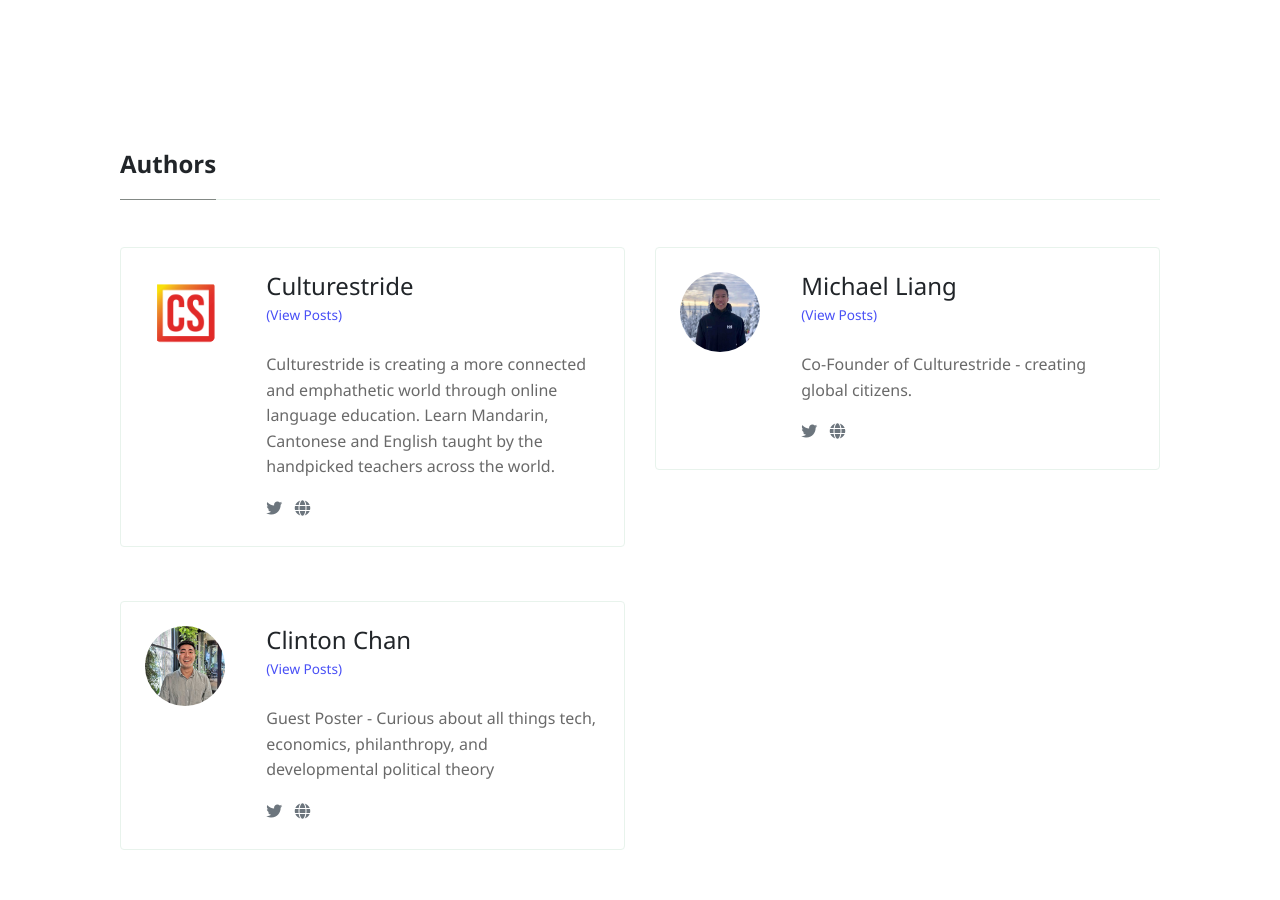
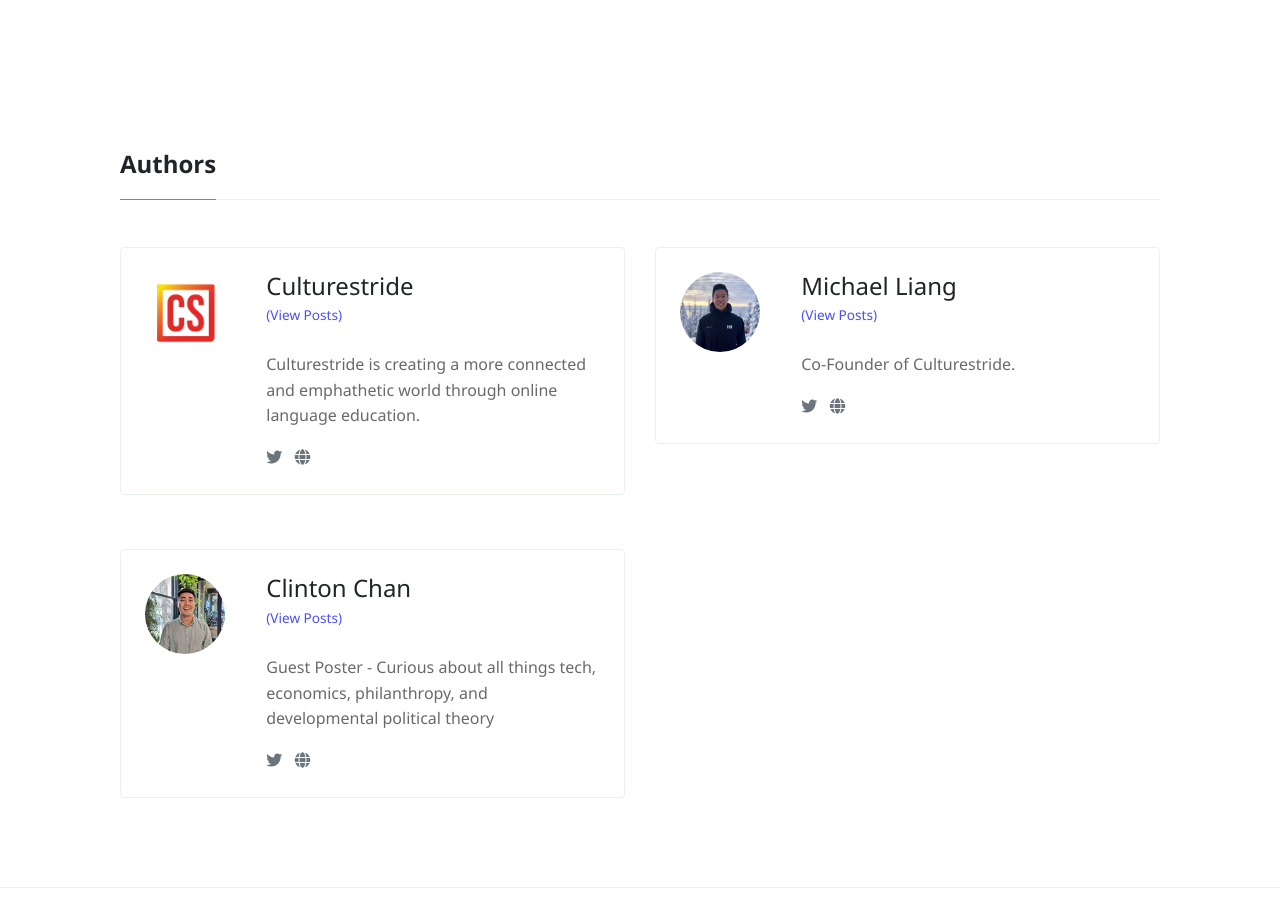
Before and after one commit to michaelliangau/culturestridethink, a Jekyll site: the page built from _pages/authors-list.html, in a window 1280 px wide and 900 px high. Built offline with Jekyll 4.4.1, drawn with Linux system fonts in a browser that asks for light colours; nearby versions of some CDN libraries.

```diff
--- a/_config.yml
+++ b/_config.yml
@@ -22,7 +22,7 @@ authors:
       name:           Culturestride
       site:           https://www.culturestride.com
       avatar:         ../think/assets/images/cslogotrans.png
-      bio:            "Culturestride is creating a more connected and emphathetic world through online language education. Learn Mandarin, Cantonese and English taught by the handpicked teachers across the world."
+      bio:            "Culturestride is creating a more connected and emphathetic world through online language education."
       email:          michael@culturestride.com
       url:            author-culturestride
 
@@ -30,7 +30,7 @@ authors:
       name:           Michael Liang
       site:           https://www.culturestride.com
       avatar:         ../think/assets/images/ml.jpg
-      bio:            "Co-Founder of Culturestride - creating global citizens."
+      bio:            "Co-Founder of Culturestride."
       email:          michael@culturestride.com
       url:            author-michael-liang
 
```
